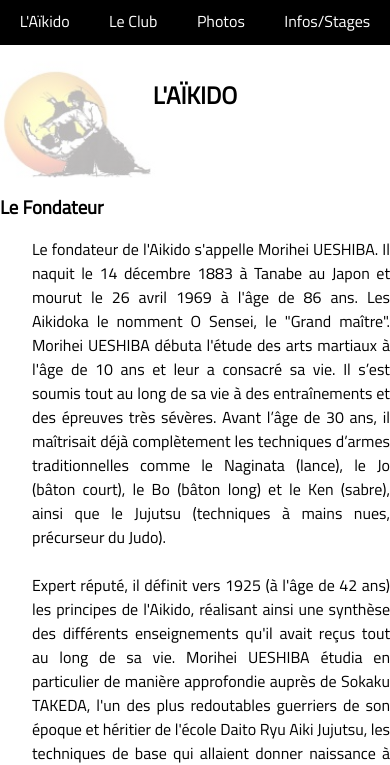
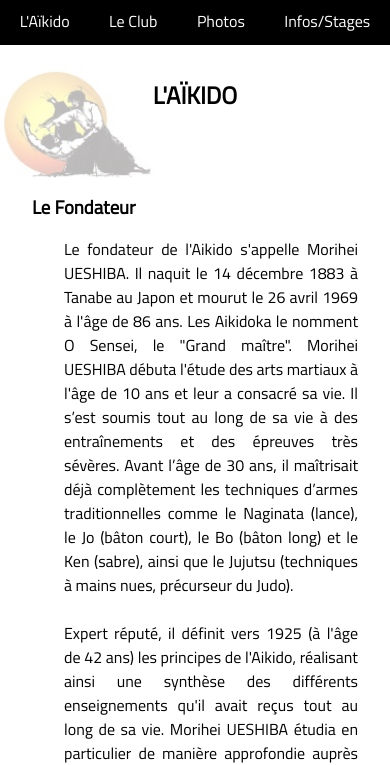
Before and after one commit to Tibuzz/aikido, a plain HTML site: page index.html in a window 390 px wide. Shown: the part 83-848 px from the top of the page. Drawn offline with Linux system fonts and the light colour scheme.

Commit message:
Update style.css

```diff
--- a/styles/style.css
+++ b/styles/style.css
@@ -98,7 +98,7 @@ article {
 @media only screen and (max-width:700px) {
  article {
    width: 100%;
-   margin: 3rem auto;
+   margin: 3rem 2rem;
  }
 }
 
```
